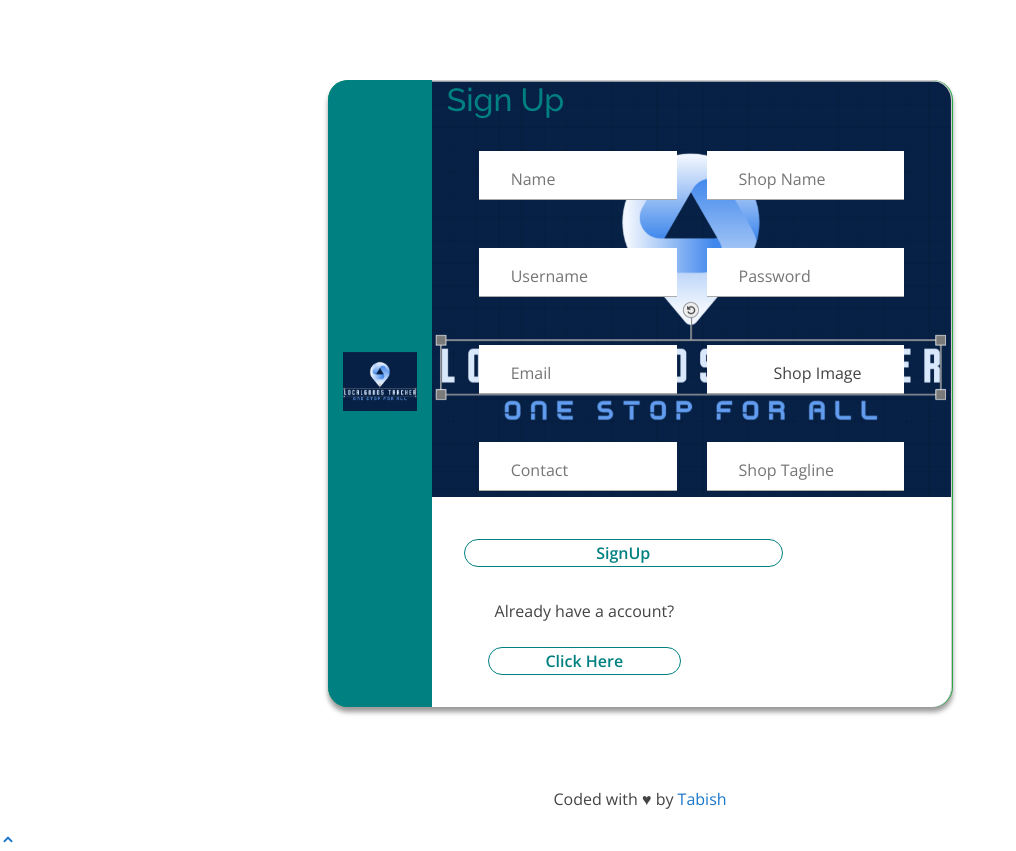
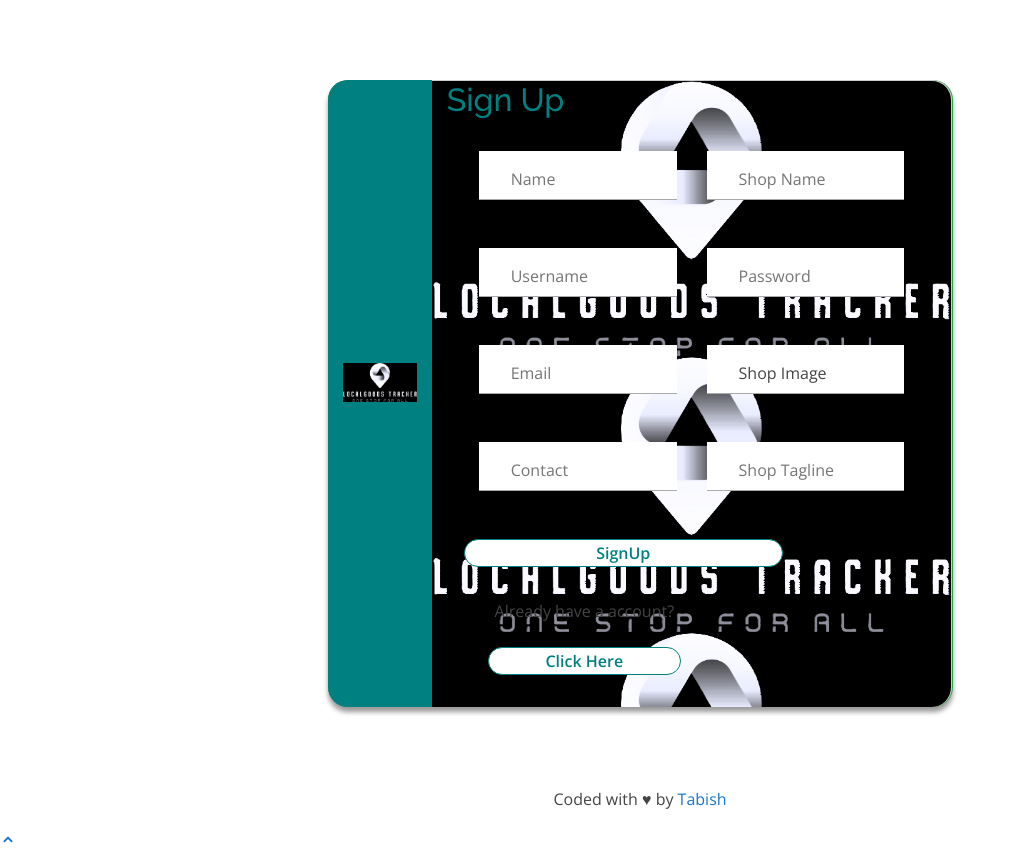
Before and after one commit to Realgorithm/localgoods-tracker-old, a PHP site: page /signup.php in a window 1280 px wide. Shown: the whole page, without its empty margins (0-1016 px from the left). Run offline with PHP 8.4, Linux system fonts and the light colour scheme; some libraries are stand-ins or nearby versions.

Commit message:
style updated of signup

```diff
--- a/assets/css/style.css
+++ b/assets/css/style.css
@@ -100,9 +100,10 @@
   color: #008080;
 }
 .login_form {
-  background-image: url(/assets/img/company.png);
-  background-size: contain; /* This will ensure the image covers the whole element */
-  background-repeat: no-repeat; /* This will prevent the image from repeating */
+  background-image: url(../img/company.png);
+  background-repeat: repeat-y; /* The image repeats only along the y-axis */
+  background-size: 100% auto; /* The image covers the width fully and height adjusts automatically */
+  background-position: center top; /* The image is centered horizontally and aligned at the top */
   background-color: #fff;
   border-top-right-radius: 20px;
   border-bottom-right-radius: 20px;
--- a/signup.php
+++ b/signup.php
@@ -49,7 +49,7 @@
                                     <input type="email" name="email" id="email" class="form__input" placeholder="Email" required>
                                 </div>
                                 <div class="col-md-6">
-                                    <label for="img" class="form__input" style="background-color: #fff;">Shop Image</label>
+                                    <label for="img" class="form__input" style="background-color: #fff; text-align:left">Shop Image</label>
                                     <input type="file" name="img" id="img" class="form__input" hidden>
                                 </div>
                             </div>
```
Also changed, not shown: assets/img/company.png.
